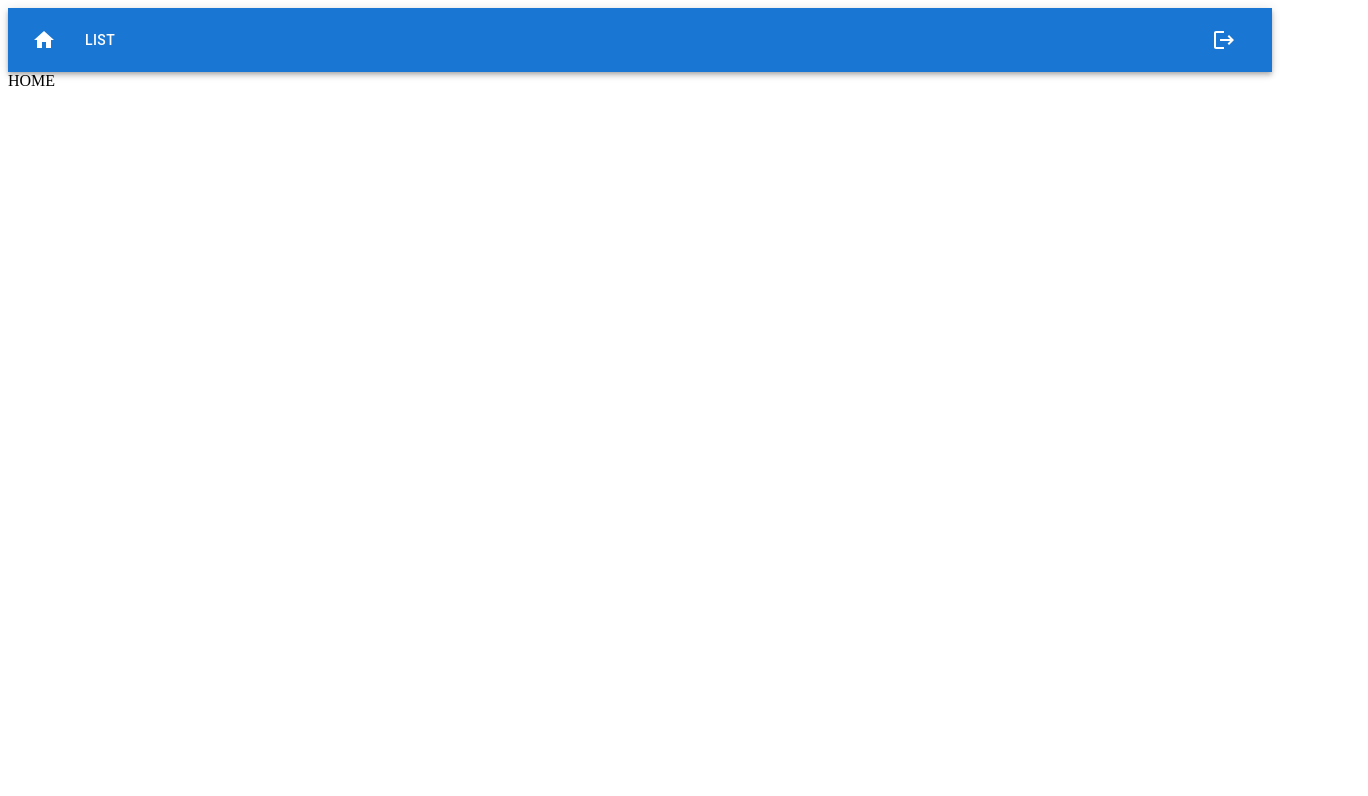
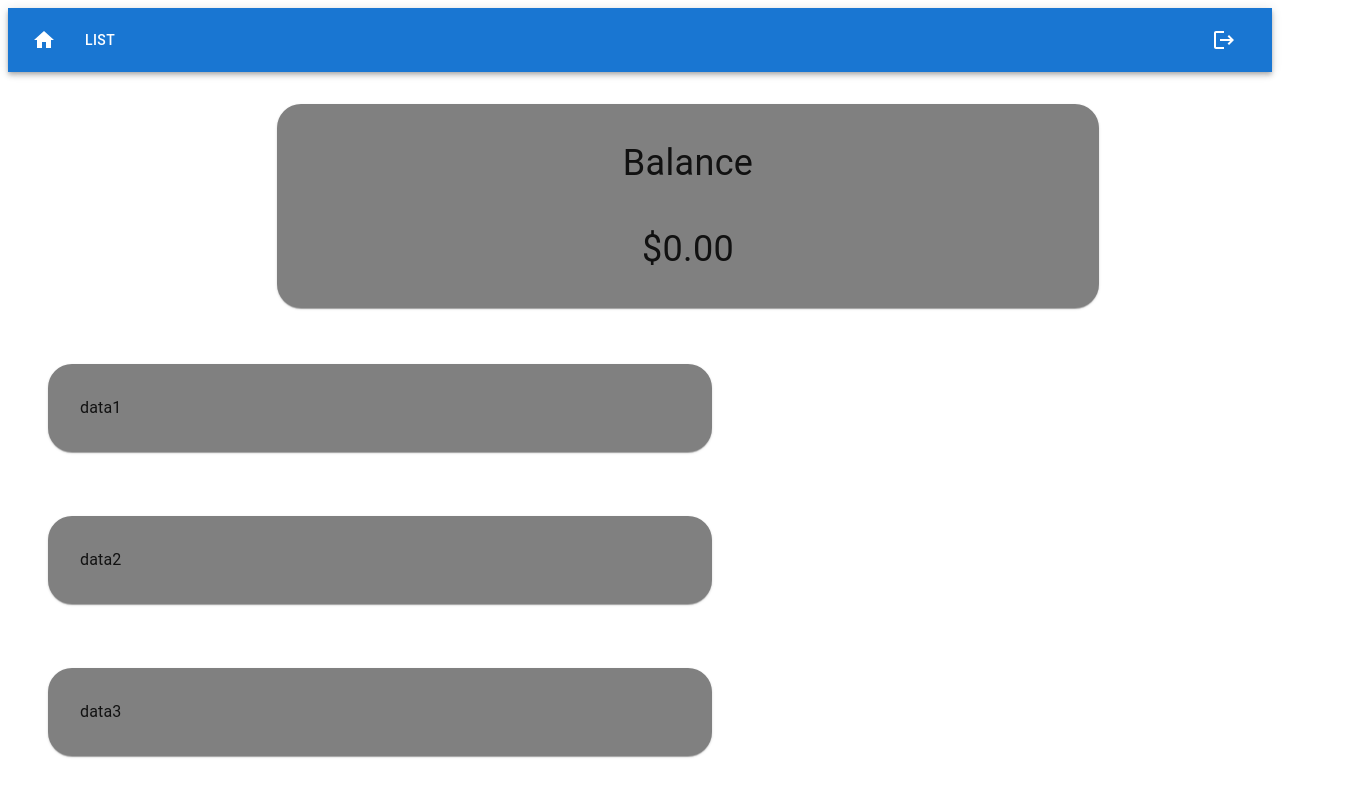
Before and after one commit to ricopomps/RGBankWeb, a React (Vite) app: page / in a window 1280 px wide. Shown: the top 796 px of the page, 1368 px wide, since content can reach past the window. Built offline with nearby package versions, Linux system fonts and the light colour scheme; no server answers; sample sign-in values are in the browser's storage.

Commit message:
feat: Created home page

```diff
--- /dev/null
+++ b/src/api/accountApi.ts
@@ -0,0 +1,3 @@
+export function currencyFormat(num: number) {
+  return "$" + num.toFixed(2).replace(/(\d)(?=(\d{3})+(?!\d))/g, "$1,");
+}
--- a/src/api/loginApi.ts
+++ b/src/api/loginApi.ts
@@ -14,6 +14,7 @@ export type RegisterUser = {
   phone?: number;
   cpf?: string;
   password?: string;
+  balance?: number;
 };
 
 const {
--- /dev/null
+++ b/src/context/List.tsx
@@ -0,0 +1,43 @@
+import {
+  Grid,
+  Button,
+  Paper,
+  Typography,
+  TextField,
+  Link,
+} from "@mui/material";
+import { ListItem, ListItemProps } from "./ListItem";
+import "../styles/list.scss";
+
+type ListProps = {
+  data: ListItemProps[];
+};
+
+export function List(item: ListProps) {
+  const treatedData = [];
+  const size = 2;
+  for (let i = 0; i < item.data.length; i += size) {
+    treatedData.push(item.data.slice(i, i + size));
+  }
+
+  return (
+    <div className="listContainer">
+      <div className="container">
+        <Grid container rowSpacing={1} columnSpacing={{ xs: 1, sm: 2, md: 3 }}>
+          {treatedData.map((it) => (
+            <div>
+              <Grid item xs={12} md={12} xl={6}>
+                <ListItem data={it[0].data} link={it[0]?.link} />
+              </Grid>
+              {it[1] && (
+                <Grid item xs={12} md={12} xl={6}>
+                  <ListItem data={it[1].data} link={it[1]?.link} />
+                </Grid>
+              )}
+            </div>
+          ))}
+        </Grid>
+      </div>
+    </div>
+  );
+}
--- /dev/null
+++ b/src/context/ListItem.tsx
@@ -0,0 +1,23 @@
+import { Button, Paper, Typography, TextField, Link } from "@mui/material";
+import "../styles/listItem.scss";
+
+export type ListItemProps = {
+  data: string;
+  link?: string;
+};
+
+export function ListItem(item: ListItemProps) {
+  return (
+    <div className="listItemContainer">
+      <Paper className="paper">
+        {item?.link ? (
+          <Link href={`/${item.link}`} className="link">
+            {item.data}
+          </Link>
+        ) : (
+          <Typography>{item.data}</Typography>
+        )}
+      </Paper>
+    </div>
+  );
+}
--- a/src/pages/Home.tsx
+++ b/src/pages/Home.tsx
@@ -1,3 +1,39 @@
+import { useEffect, useState, useContext } from "react";
+import { Button, Paper, Typography, TextField, Link } from "@mui/material";
+
+import { RegisterUser, login } from "../api/loginApi";
+import { currencyFormat } from "../api/accountApi";
+import { UserContext, UserContextType } from "../context/UserContext";
+import { List } from "../context/List";
+import "../styles/home.scss";
+
 export function Home() {
-  return <>HOME</>;
+  const { user, saveUser, removeUser } = useContext(
+    UserContext
+  ) as UserContextType;
+
+  // const [user, setUser] = useState<RegisterUser>({ balance: 420 });
+  const data = [{ data: "data1" }, { data: "data2" }, { data: "data3" }];
+
+  return (
+    <div className="homeContainer">
+      <div className="group">
+        <div className="container">
+          <Paper className="paper">
+            <div className="container">
+              <Typography fontSize={36}>Balance</Typography>
+            </div>
+            <div className="container">
+              <Typography fontSize={36}>
+                {currencyFormat(user?.balance || 0)}
+              </Typography>
+            </div>
+          </Paper>
+        </div>
+        <div className="container">
+          <List data={data} />
+        </div>
+      </div>
+    </div>
+  );
 }
--- a/src/styles/global.scss
+++ b/src/styles/global.scss
@@ -1,4 +1,4 @@
 // body {
-//   max-width: 1200px;
+//   max-width: 1800px;
 //   margin: auto;
 // }
--- /dev/null
+++ b/src/styles/home.scss
@@ -0,0 +1,36 @@
+@import "./global.scss";
+
+.homeContainer {
+  padding: 2rem 3rem;
+  display: flex;
+  justify-content: center;
+  width: 100%;
+
+  .group {
+    width: fit-content;
+    min-width: 1000px;
+    display: block;
+    margin-left: auto;
+    margin-right: auto;
+  }
+  .paper {
+    border-radius: 1.5rem;
+    display: grid;
+    width: 60%;
+    padding: 2rem;
+    gap: 2rem;
+    background-color: grey;
+    margin-bottom: 3rem;
+  }
+
+  .container {
+    display: flex;
+    justify-content: center;
+    .half {
+      width: 50%;
+    }
+    .spacer {
+      justify-content: space-between;
+    }
+  }
+}
--- /dev/null
+++ b/src/styles/list.scss
@@ -0,0 +1,35 @@
+@import "./global.scss";
+
+.listContainer {
+  display: flex;
+  justify-content: center;
+  width: 100%;
+
+  .group {
+    // width: fit-content;
+    // min-width: 1000px;
+    display: block;
+    margin-left: auto;
+    margin-right: auto;
+  }
+  //   .paper {
+  //     border-radius: 1.5rem;
+  //     display: grid;
+  //     width: 60%;
+  //     padding: 2rem;
+  //     gap: 2rem;
+  //     background-color: grey;
+  //     margin-bottom: 3rem;
+  //   }
+
+  .container {
+    display: flex;
+    justify-content: center;
+    .half {
+      width: 50%;
+    }
+    .spacer {
+      justify-content: space-between;
+    }
+  }
+}
--- /dev/null
+++ b/src/styles/listItem.scss
@@ -0,0 +1,33 @@
+@import "./global.scss";
+
+.listItemContainer {
+  display: flex;
+  justify-content: center;
+  width: 100%;
+
+  .paper {
+    border-radius: 1.5rem;
+    display: grid;
+    width: 60%;
+    padding: 2rem;
+    gap: 2rem;
+    margin: 1rem;
+    background-color: grey;
+    margin-bottom: 3rem;
+    min-width: 600px;
+  }
+
+  .link {
+    text-decoration: none;
+  }
+  .container {
+    display: flex;
+    justify-content: center;
+    .half {
+      width: 50%;
+    }
+    .spacer {
+      justify-content: space-between;
+    }
+  }
+}
```
